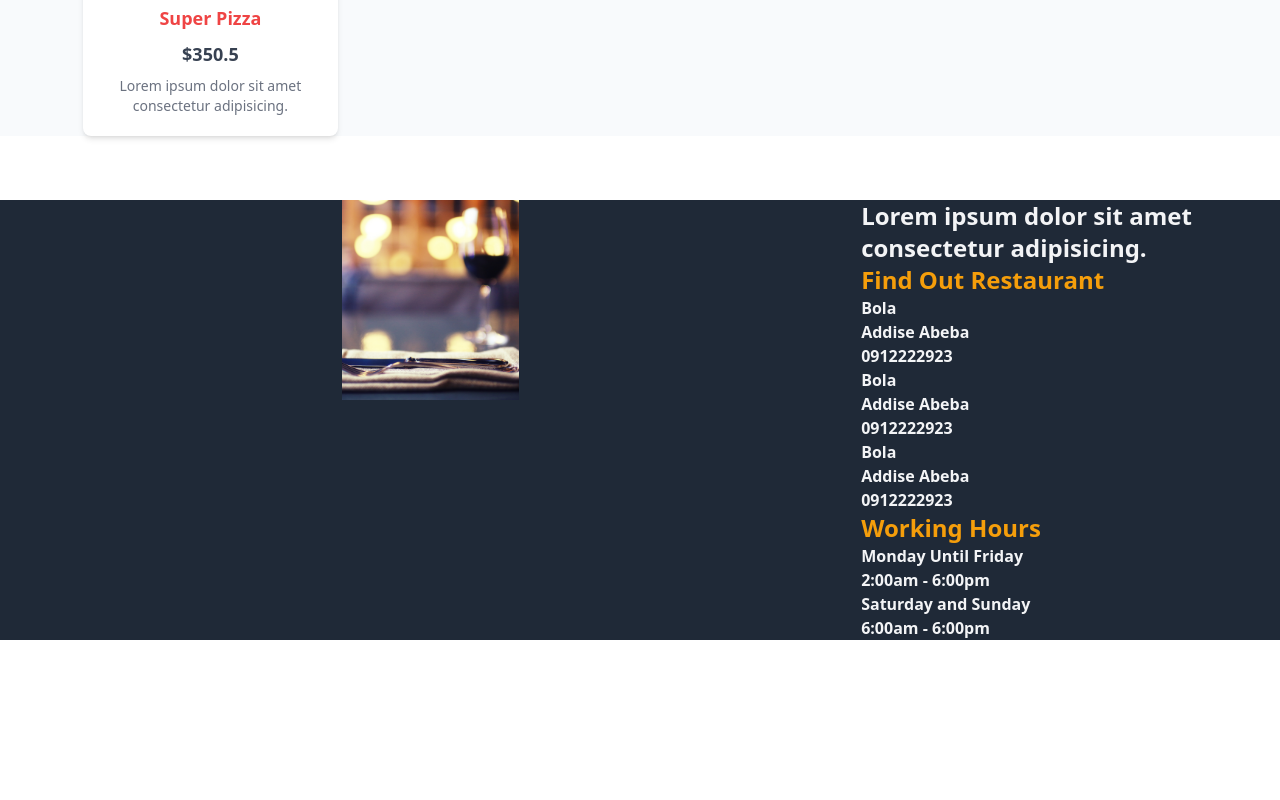
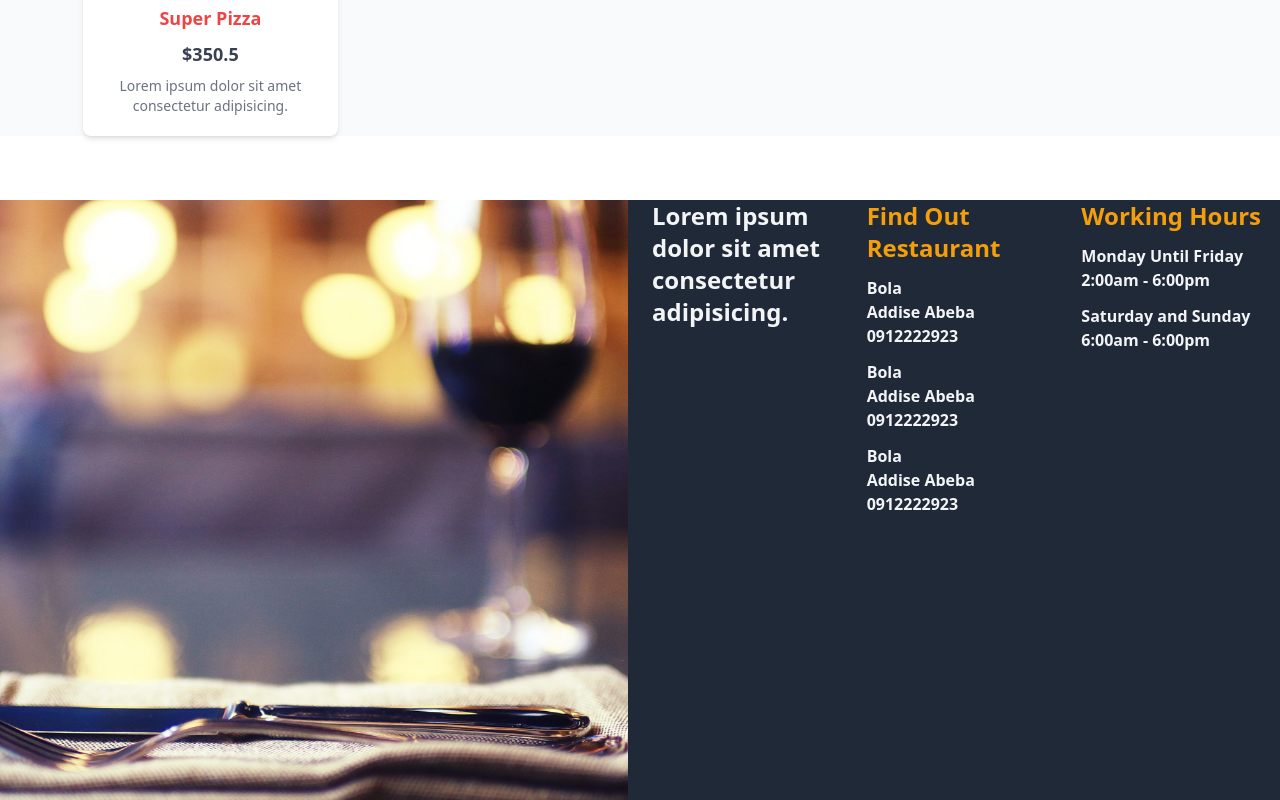
Before and after one commit to natnael-OQP/food-ordering-app, a Next.js app: page / in a window 1280 px wide. Shown: the part 1680-2480 px from the top of the page. Before the commit the page ends 2320 px from the top, so only its background shows below. Built offline with nearby package versions, Linux system fonts and the light colour scheme.

Commit message:
footer completed

```diff
--- a/components/Footer.tsx
+++ b/components/Footer.tsx
@@ -2,50 +2,82 @@ import Image from 'next/image'
 
 const Footer = () => {
     return (
-        <div className="flex flex-col sm:flex-row bg-gray-800 mt-16">
-            <div className="relative h-[200px] w-full">
+        <div className="mt-16 grid grid-cols-1 gap-y-8 bg-gray-800   sm:flex-row md:grid-cols-2 md:gap-x-6">
+            <div className="relative h-[350px]  w-full bg-slate-300  md:h-[540px] xl:h-[600px]">
                 <Image
                     layout="fill"
-                    objectFit="contain"
+                    objectFit="cover"
                     src="/img/bg.png"
                     alt="logo"
                 />
             </div>
             {/* item */}
-            <div className="grid-cols-1" >
+            <div className="grid grid-cols-1  gap-y-5 md:gap-x-4 xl:grid-cols-3">
                 {/* card */}
                 <div>
-                    <h2 className="text-2xl font-bold text-gray-100" >Lorem ipsum dolor sit amet consectetur adipisicing.</h2>
+                    <h2 className="text-2xl font-bold text-gray-100">
+                        Lorem ipsum dolor sit amet consectetur adipisicing.
+                    </h2>
                 </div>
                 {/* card */}
-                <div className="flex flex-col">
-                    <h2 className="text-2xl font-bold text-amber-500" >Find Out Restaurant</h2>
+                <div className="flex flex-col space-y-3">
+                    <h2 className="text-2xl font-bold text-amber-500">
+                        Find Out Restaurant
+                    </h2>
                     <div className="flex flex-col">
-                        <span className="text-base font-semibold text-gray-100 " >Bola</span>
-                        <span className="text-base font-semibold text-gray-100 " >Addise Abeba</span>
-                        <span className="text-base font-semibold text-gray-100 " >0912222923</span>
+                        <span className="text-base font-semibold text-gray-100 ">
+                            Bola
+                        </span>
+                        <span className="text-base font-semibold text-gray-100 ">
+                            Addise Abeba
+                        </span>
+                        <span className="text-base font-semibold text-gray-100 ">
+                            0912222923
+                        </span>
+                    </div>
+                    <div className="flex flex-col ">
+                        <span className="text-base font-semibold text-gray-100 ">
+                            Bola
+                        </span>
+                        <span className="text-base font-semibold text-gray-100 ">
+                            Addise Abeba
+                        </span>
+                        <span className="text-base font-semibold text-gray-100 ">
+                            0912222923
+                        </span>
                     </div>
                     <div className="flex flex-col">
-                        <span className="text-base font-semibold text-gray-100 " >Bola</span>
-                        <span className="text-base font-semibold text-gray-100 " >Addise Abeba</span>
-                        <span className="text-base font-semibold text-gray-100 " >0912222923</span>
-                    </div>
-                    <div className="flex flex-col">
-                        <span className="text-base font-semibold text-gray-100 " >Bola</span>
-                        <span className="text-base font-semibold text-gray-100 " >Addise Abeba</span>
-                        <span className="text-base font-semibold text-gray-100 " >0912222923</span>
+                        <span className="text-base font-semibold text-gray-100 ">
+                            Bola
+                        </span>
+                        <span className="text-base font-semibold text-gray-100 ">
+                            Addise Abeba
+                        </span>
+                        <span className="text-base font-semibold text-gray-100 ">
+                            0912222923
+                        </span>
                     </div>
                 </div>
                 {/* card */}
-                <div>
-                    <h2 className="text-2xl font-bold text-amber-500" >Working Hours </h2>
+                <div className="space-y-3 pb-6 md:pb-0">
+                    <h2 className="text-2xl font-bold text-amber-500">
+                        Working Hours{' '}
+                    </h2>
                     <div className="flex flex-col">
-                        <span className="text-base font-semibold text-gray-100 " >Monday Until Friday</span>
-                        <span className="text-base font-semibold text-gray-100 " >2:00am - 6:00pm </span>
+                        <span className="text-base font-semibold text-gray-100 ">
+                            Monday Until Friday
+                        </span>
+                        <span className="text-base font-semibold text-gray-100 ">
+                            2:00am - 6:00pm{' '}
+                        </span>
                     </div>
                     <div className="flex flex-col">
-                        <span className="text-base font-semibold text-gray-100 " >Saturday and Sunday </span>
-                        <span className="text-base font-semibold text-gray-100 " >6:00am - 6:00pm </span>
+                        <span className="text-base font-semibold text-gray-100 ">
+                            Saturday and Sunday{' '}
+                        </span>
+                        <span className="text-base font-semibold text-gray-100 ">
+                            6:00am - 6:00pm{' '}
+                        </span>
                     </div>
                 </div>
             </div>
```
